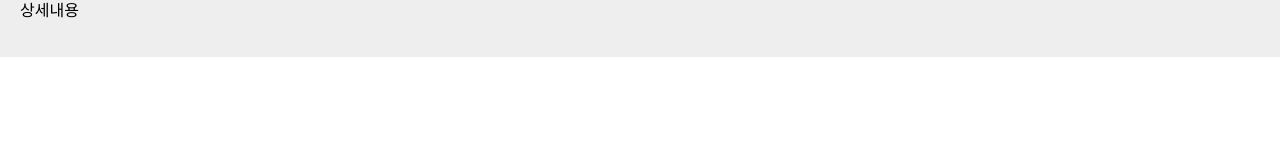
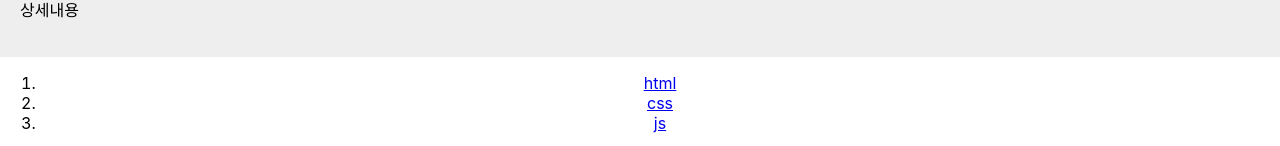
Before and after one commit to son-engr-kr/react_study, a React (Create React App) app: page / in a window 1280 px wide. Shown: the part 699-845 px from the top of the page. Before the commit the page ends 800 px from the top, so only its background shows below. Built offline with nearby package versions, Linux system fonts and the light colour scheme.

Commit message:
prop with list

```diff
--- a/src/App.js
+++ b/src/App.js
@@ -12,6 +12,13 @@ function App() {
   let [stateVar,setStateVar] = useState('대구 치과 추천');
   let [arrayStateVar,setArrayStateVar] = useState(['내용1', '내용2']);
   let [likeCount, setLikeCount] = useState(0)
+
+  const topics = [
+    {id:1, title: 'html', body:"html is ..."},
+    {id:2, title: 'css', body:"css is ..."},
+    {id:3, title: 'js', body:"js is ..."},
+  ]
+
 
   return (
     <div className="App">
@@ -41,10 +48,35 @@ function App() {
 
       <Modal></Modal>
 
+
+      <Wee topics = {topics}></Wee>
+
+
     </div>
   );
 }
+function Wee(props){
+  const lis = []
+  for(let idx = 0; idx < props.topics.length; idx++){
+    let t = props.topics[idx];
+    lis.push(<li key={t.id}>
+      <a href={`/read/${t.id}`}>{t.title}</a>
+    </li>)
+  }
+  return <nav>
+    <ol>
+      {lis}
+    </ol>
+  </nav>
+}
+function ListProp(){
 
+  return (
+    <div>
+
+    </div>
+  )
+}
 function PropsTest(props){
   return (
     <>
```
